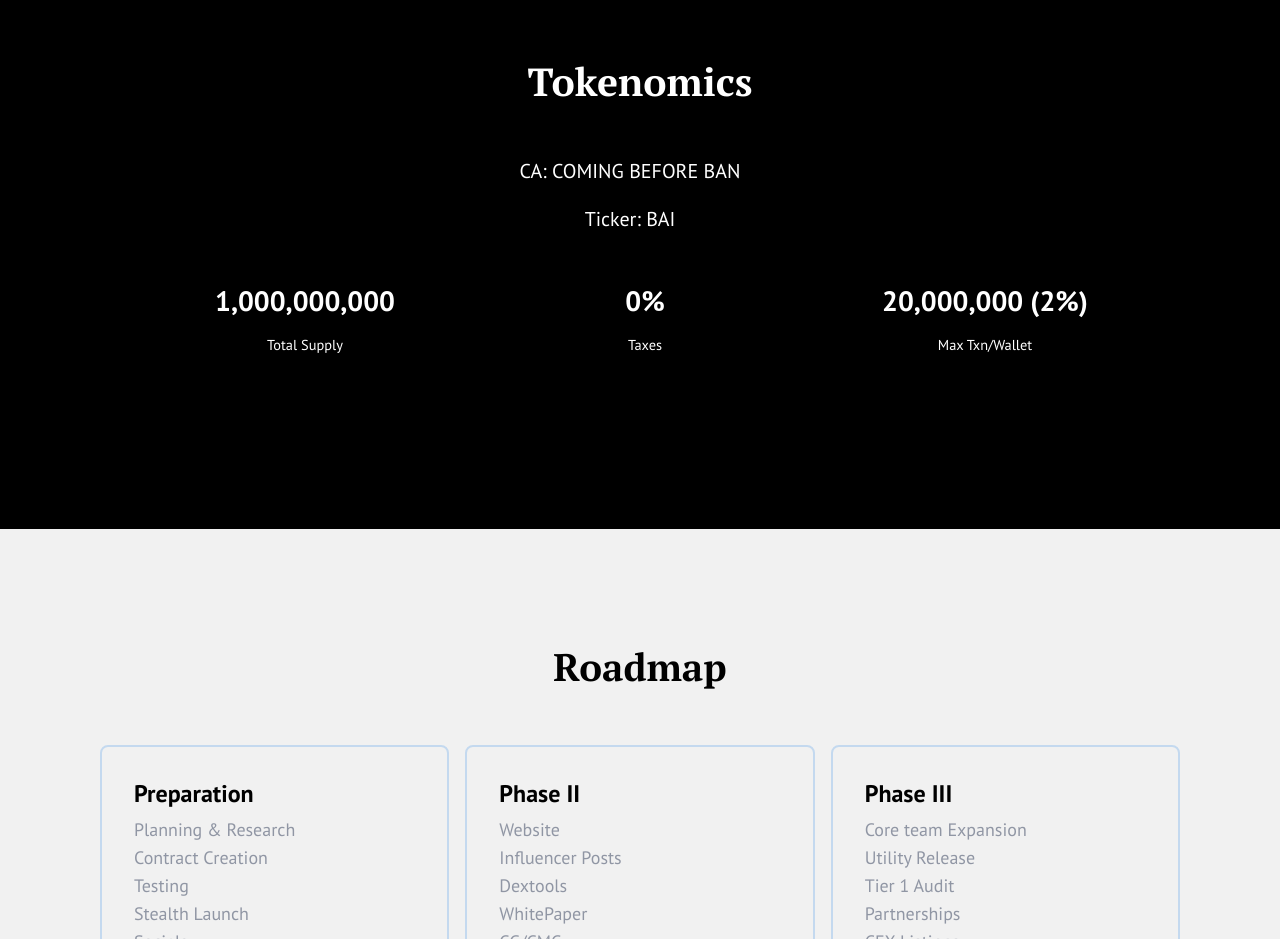
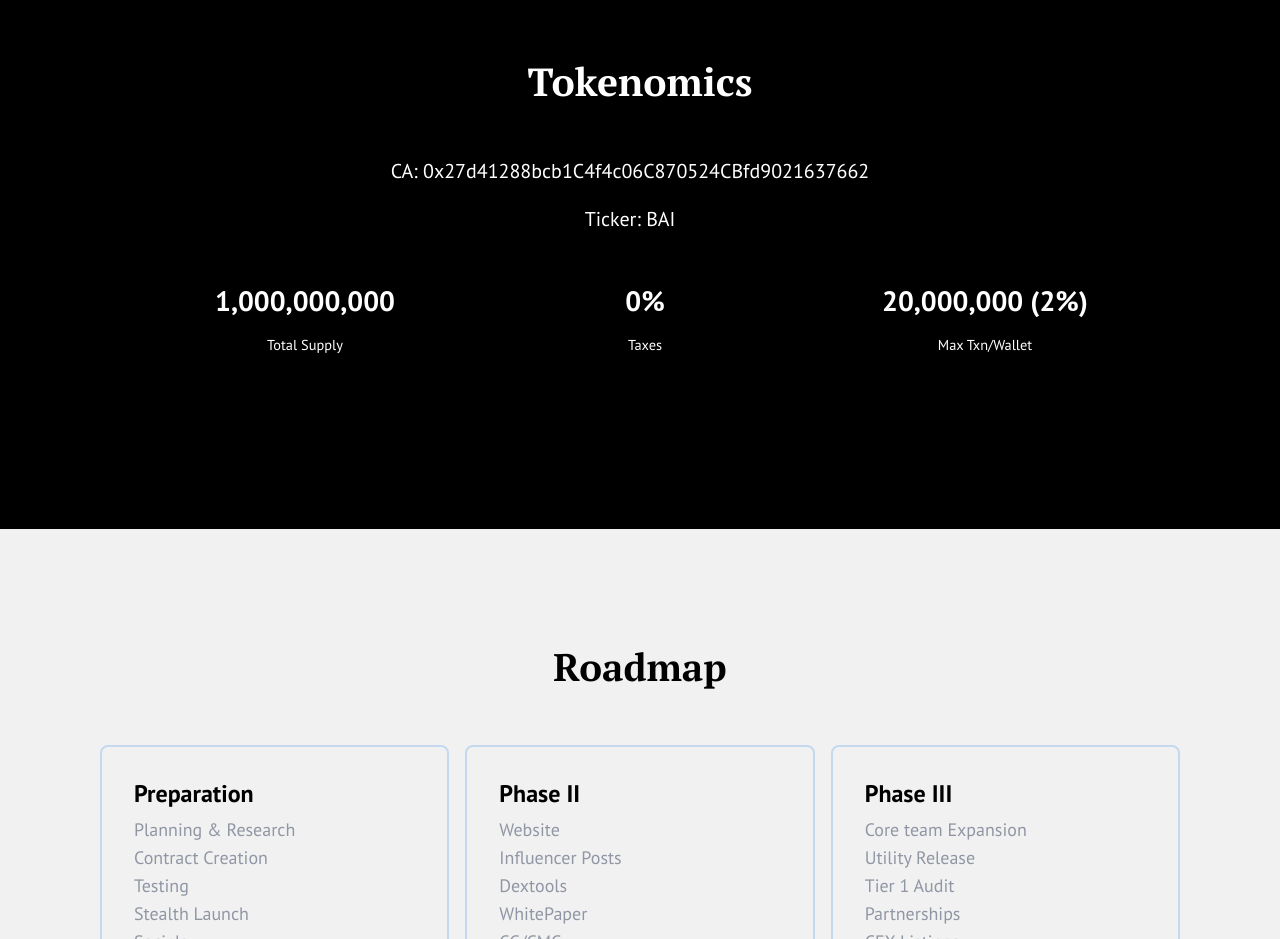
Before and after one commit to Webdev1234567890/BAICOINWEBSITE, a plain HTML site: page index.html in a window 1280 px wide. Shown: the part 1480-2419 px from the top of the page. Drawn offline with nearby package versions, Linux system fonts and the light colour scheme; no server answers.

Commit message:
Update index.html

```diff
--- a/index.html
+++ b/index.html
@@ -95,7 +95,7 @@
     </div>
     <div class="section-9 wf-section">
         <h2 class="section-header-8">Tokenomics</h2>
-        <p class="text-16 text-16-60">CA: COMING BEFORE BAN<br><br>Ticker: BAI<br></p>
+        <p class="text-16 text-16-60">CA: 0x27d41288bcb1C4f4c06C870524CBfd9021637662<br><br>Ticker: BAI<br></p>
         <div class="cards-grid-container-15">
             <div id="w-node-_55a07299-b71b-ce50-8e55-77e23a0f6f63-5cbd967c" class="why-card-5">
                 <div class="cards-image-mask-2"></div>
```
